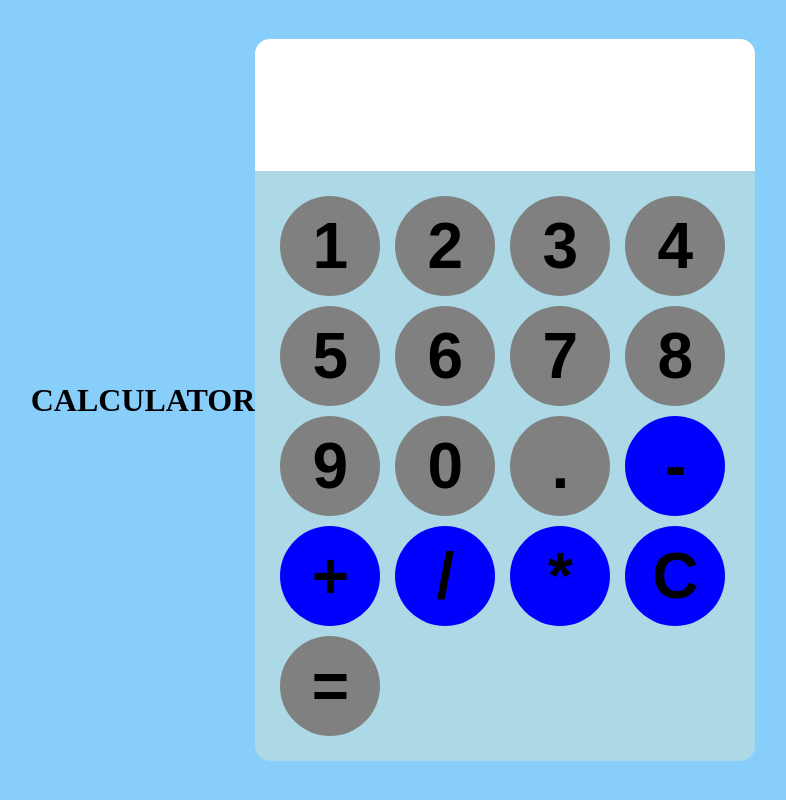
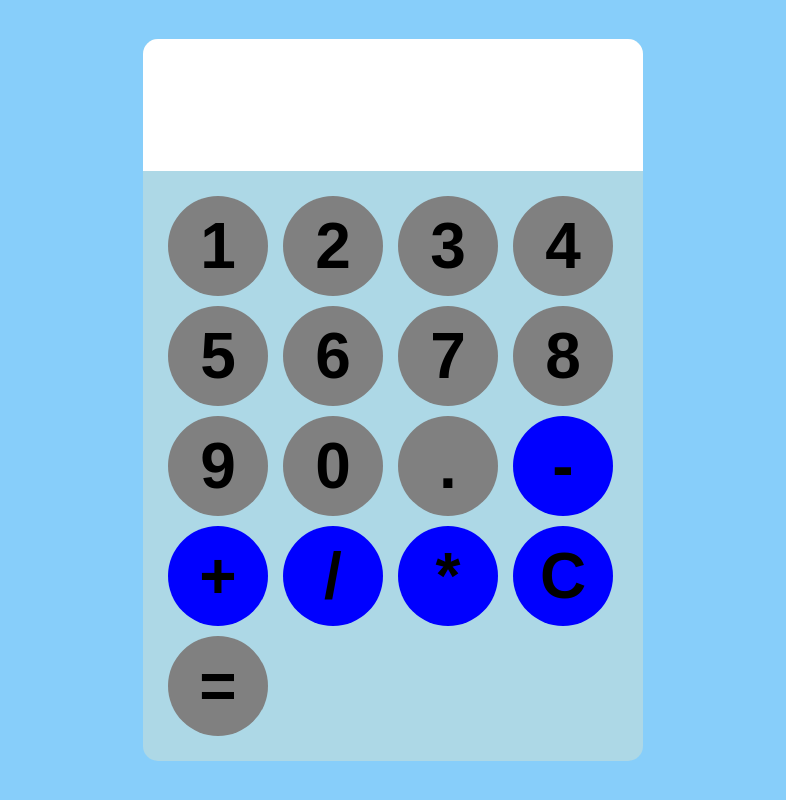
Before and after one commit to NoahNJT/MTSU_ACM, a plain HTML site: page index.html in a window 1280 px wide. Shown: the whole page, without its empty margins (247-1033 px from the left). Drawn offline with Linux system fonts and the light colour scheme.

Commit message:
Update index.html

```diff
--- a/index.html
+++ b/index.html
@@ -10,7 +10,6 @@
     <link rel="stylesheet" href="style.css"></link>
 </head>
 <body>
-    <h1>CALCULATOR</h1>
 
     <div id="calculator">
 
```
